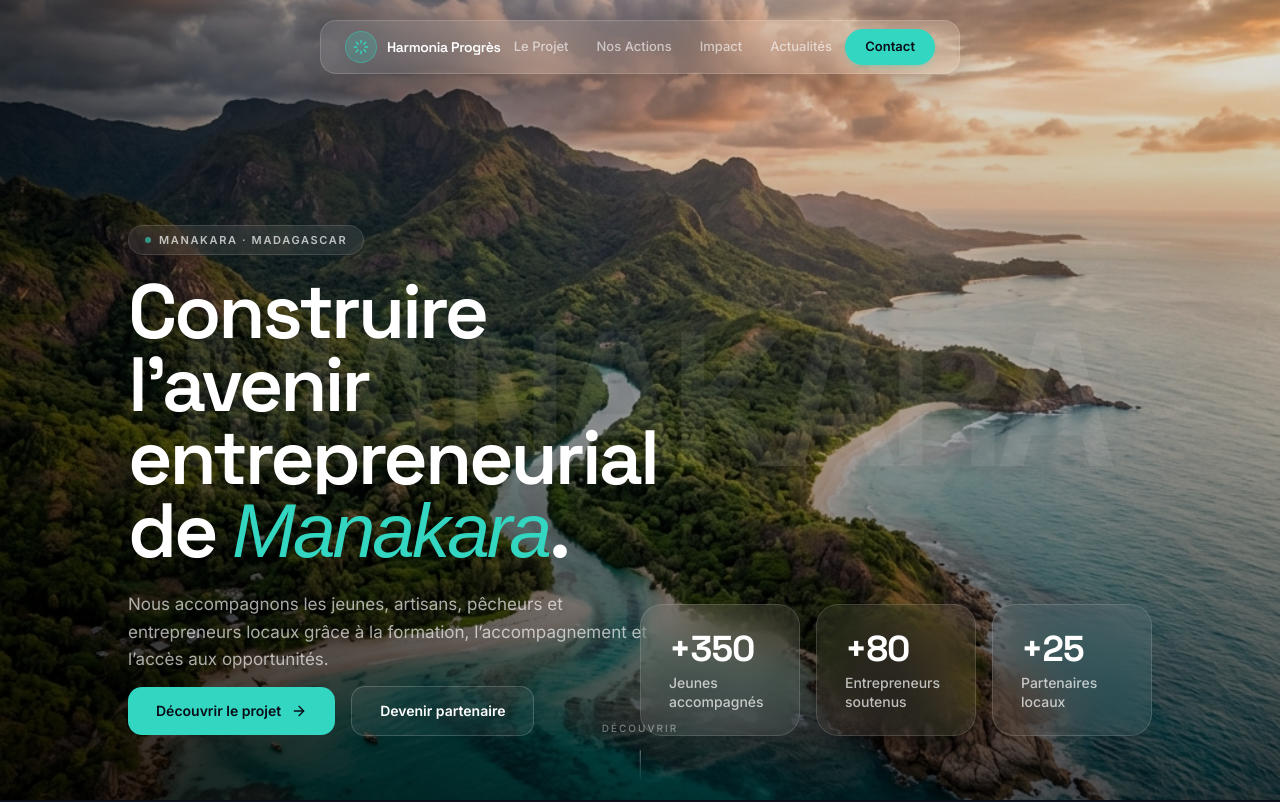
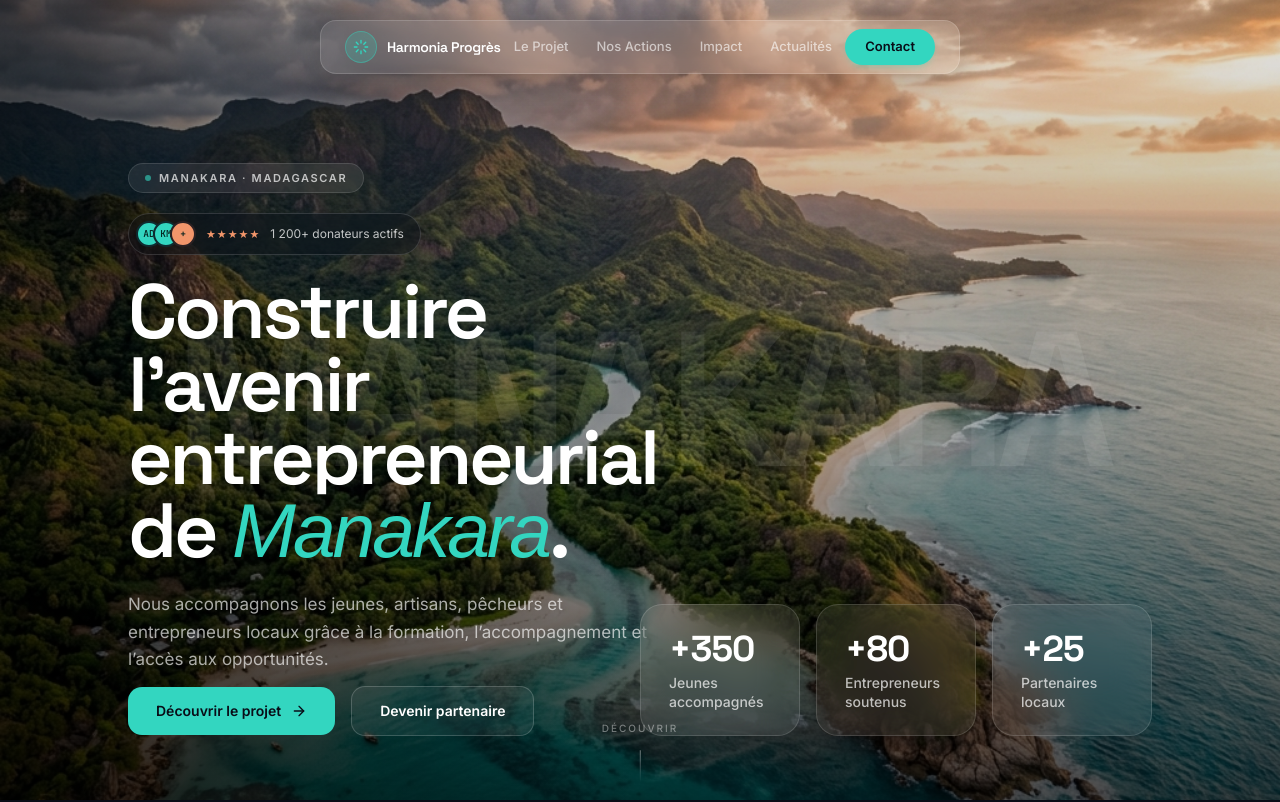
Before and after one commit to FetraFex/harmonia-progres, a Next.js app: page / in a window 1280 px wide. Shown: the top 802 px of the page. Built offline with nearby package versions, Linux system fonts and the light colour scheme; a web font is replaced by a local one.

Commit message:
feat: add trust pill with avatar stack, stars and social proof text

```diff
--- a/src/app/globals.css
+++ b/src/app/globals.css
@@ -198,6 +198,59 @@
     mask-image: linear-gradient(to right, transparent, black 15%, black 85%, transparent);
     -webkit-mask-image: linear-gradient(to right, transparent, black 15%, black 85%, transparent);
   }
+
+  /* Trust Pill */
+  .trust-pill {
+    display: inline-flex;
+    align-items: center;
+    gap: 10px;
+    padding: 7px 16px 7px 7px;
+    width: fit-content;
+    background: rgba(9, 13, 23, 0.4);
+    border: 1px solid rgba(255, 255, 255, 0.14);
+    border-radius: 999px;
+    backdrop-filter: blur(20px) saturate(150%);
+    -webkit-backdrop-filter: blur(20px) saturate(150%);
+  }
+
+  .avatar-stack {
+    display: flex;
+  }
+
+  .avatar-stack .mini-avatar {
+    width: 26px;
+    height: 26px;
+    border-radius: 50%;
+    border: 2px solid rgba(9, 13, 23, 0.85);
+    background: var(--teal);
+    margin-left: -9px;
+    display: flex;
+    align-items: center;
+    justify-content: center;
+    font-family: var(--font-mono);
+    font-size: 9.5px;
+    font-weight: 500;
+    color: #04211D;
+  }
+
+  .avatar-stack .mini-avatar:first-child {
+    margin-left: 0;
+  }
+
+  .avatar-stack .mini-avatar.plus {
+    background: var(--coral);
+  }
+
+  .trust-stars {
+    color: var(--coral);
+    font-size: 11px;
+    letter-spacing: 1px;
+  }
+
+  .trust-pill .trust-text {
+    font-size: 12px;
+    color: rgba(255, 255, 255, 0.75);
+  }
 }
 
 @media (prefers-reduced-motion: reduce) {
--- a/src/components/hero/HeroSection.tsx
+++ b/src/components/hero/HeroSection.tsx
@@ -183,6 +183,20 @@ export function HeroSection() {
                 </span>
               </motion.div>
 
+              {/* Trust Pill */}
+              <motion.div
+                variants={fadeUp}
+                className="trust-pill mb-5"
+              >
+                <div className="avatar-stack">
+                  <div className="mini-avatar">AD</div>
+                  <div className="mini-avatar">KM</div>
+                  <div className="mini-avatar plus">+</div>
+                </div>
+                <span className="trust-stars" aria-hidden="true">★★★★★</span>
+                <span className="trust-text">1 200+ donateurs actifs</span>
+              </motion.div>
+
               <h1 className="space-y-0">
                 {["Construire l’avenir", "entrepreneurial", "de Manakara."].map(
                   (line, i) => (
```
